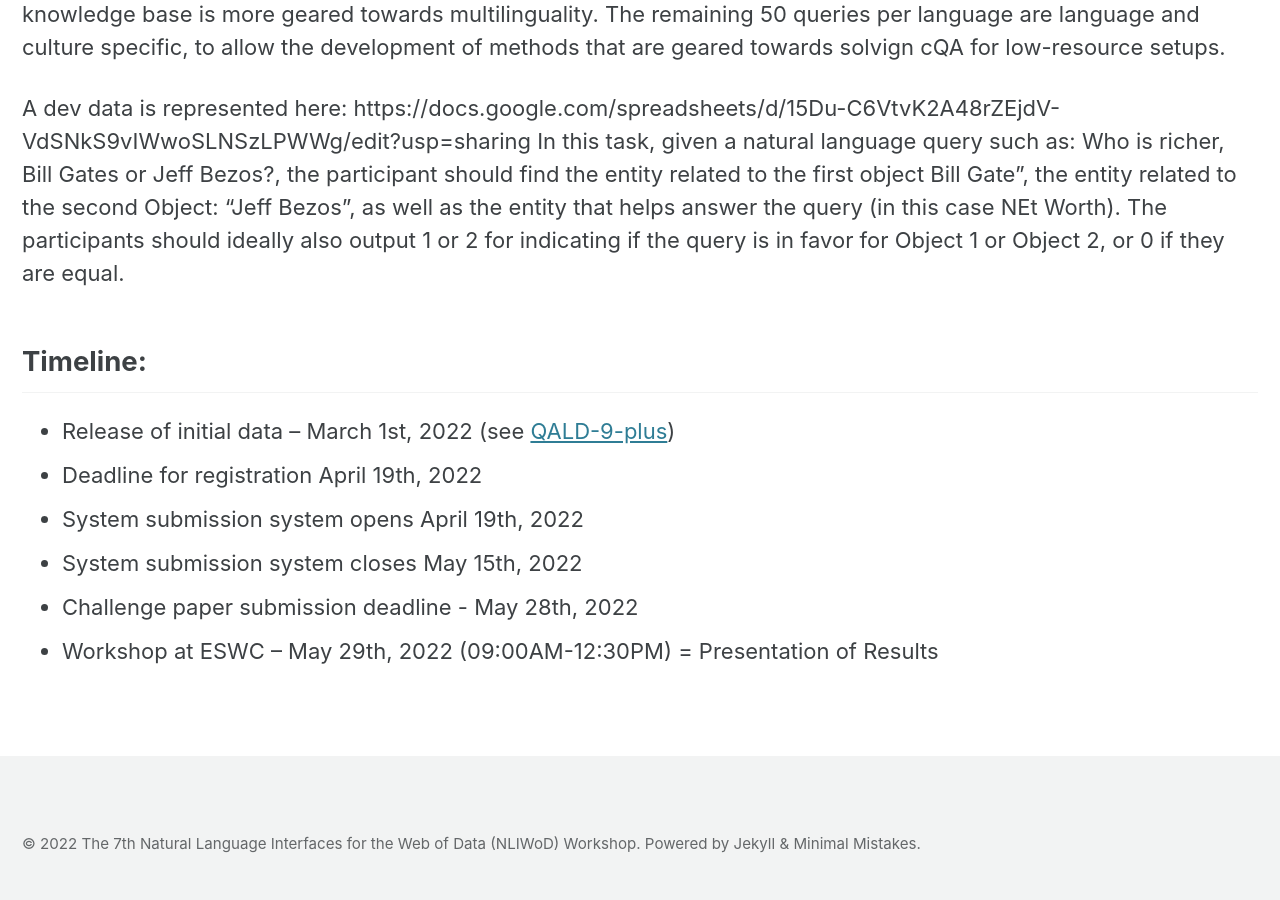
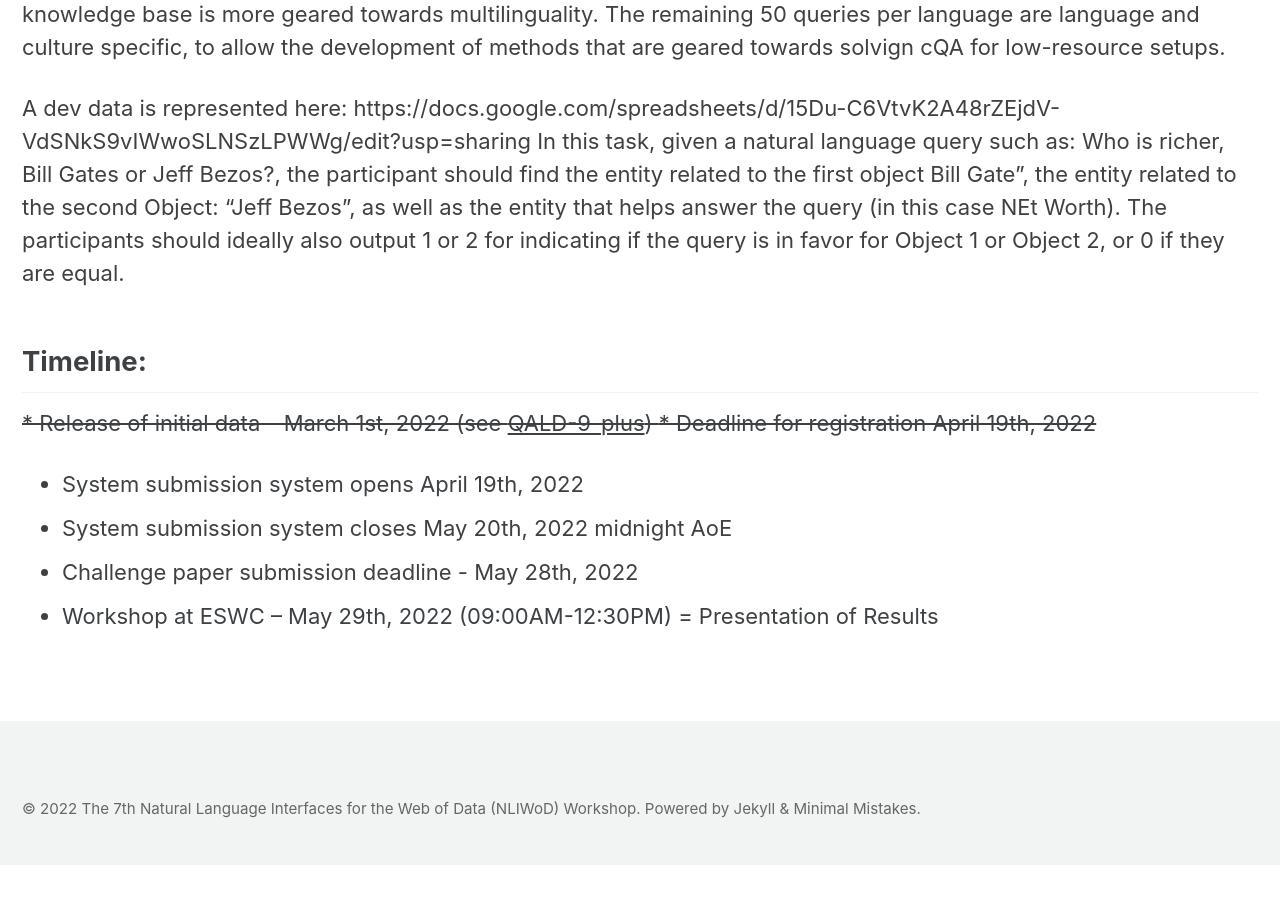
Before and after one commit to semantic-systems/nliwod-workshop, a Jekyll site: the page built from challenge.md, in a window 1280 px wide and 900 px high, scrolled down 2379 px. Built offline with Jekyll 4.4.1, drawn with Linux system fonts in a browser that asks for light colours; cached includes are drawn as plain includes; after the commit the page ends 3244 px from its top, so only the background shows below that.

Commit message:
Update challenge.md

```diff
--- a/challenge.md
+++ b/challenge.md
@@ -43,9 +43,9 @@ In this task, given a natural language query such as: Who is richer, Bill Gates
 
 
 ## Timeline:
-* Release of initial data – March 1st, 2022 (see [QALD-9-plus](https://github.com/Perevalov/qald_9_plus))
-* Deadline for registration April 19th, 2022
+<del> * Release of initial data – March 1st, 2022 (see [QALD-9-plus](https://github.com/Perevalov/qald_9_plus)) </del>
+  <del> * Deadline for registration April 19th, 2022 </del>
 * System submission system opens April 19th, 2022
-* System submission system closes May 15th, 2022
+* System submission system closes May 20th, 2022 midnight AoE
 * Challenge paper submission deadline - May 28th, 2022
 * Workshop at ESWC – May 29th, 2022 (09:00AM-12:30PM) = Presentation of Results
```
